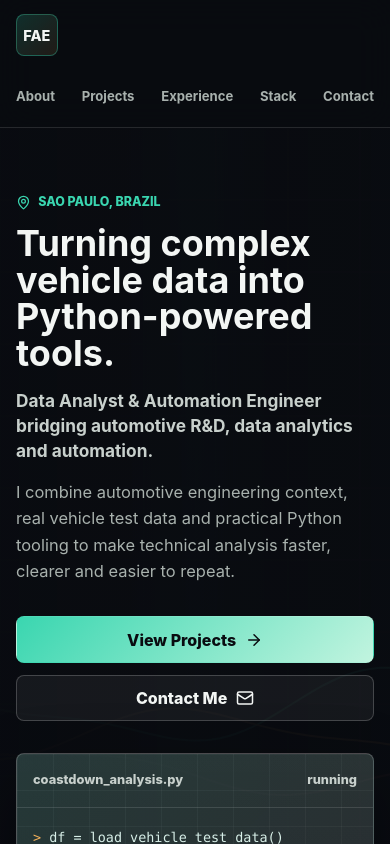
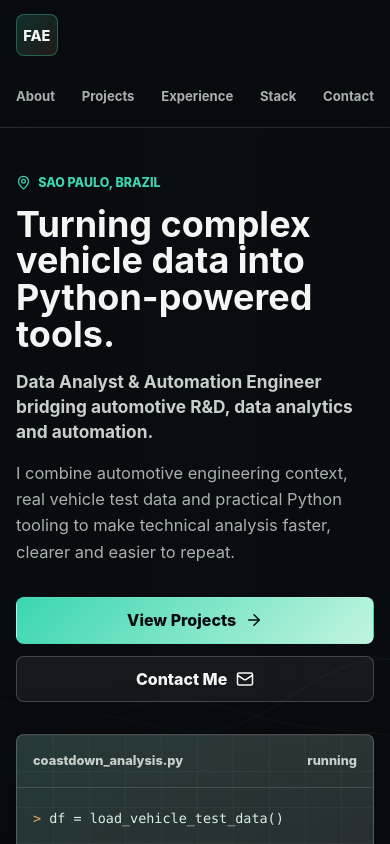
Before and after one commit to FelipeEckert/FelipeEckert.github.io, a React (Vite) app: page / in a window 390 px wide. Shown: the top 844 px of the page. Built offline with nearby package versions, Linux system fonts and the light colour scheme.

Commit message:
Tighten hero spacing

```diff
--- a/src/styles.css
+++ b/src/styles.css
@@ -109,9 +109,9 @@ a:focus-visible {
 
 .hero {
   position: relative;
-  min-height: 82svh;
+  min-height: 76svh;
   overflow: hidden;
-  padding: 6.4rem 6vw 5.2rem;
+  padding: 4.4rem 6vw 4.8rem;
   background: var(--bg);
 }
 
@@ -880,7 +880,7 @@ h3 {
 
   .hero {
     min-height: auto;
-    padding: 4rem 1rem 3rem;
+    padding: 2.8rem 1rem 3rem;
   }
 
   .hero-overlay {
```
